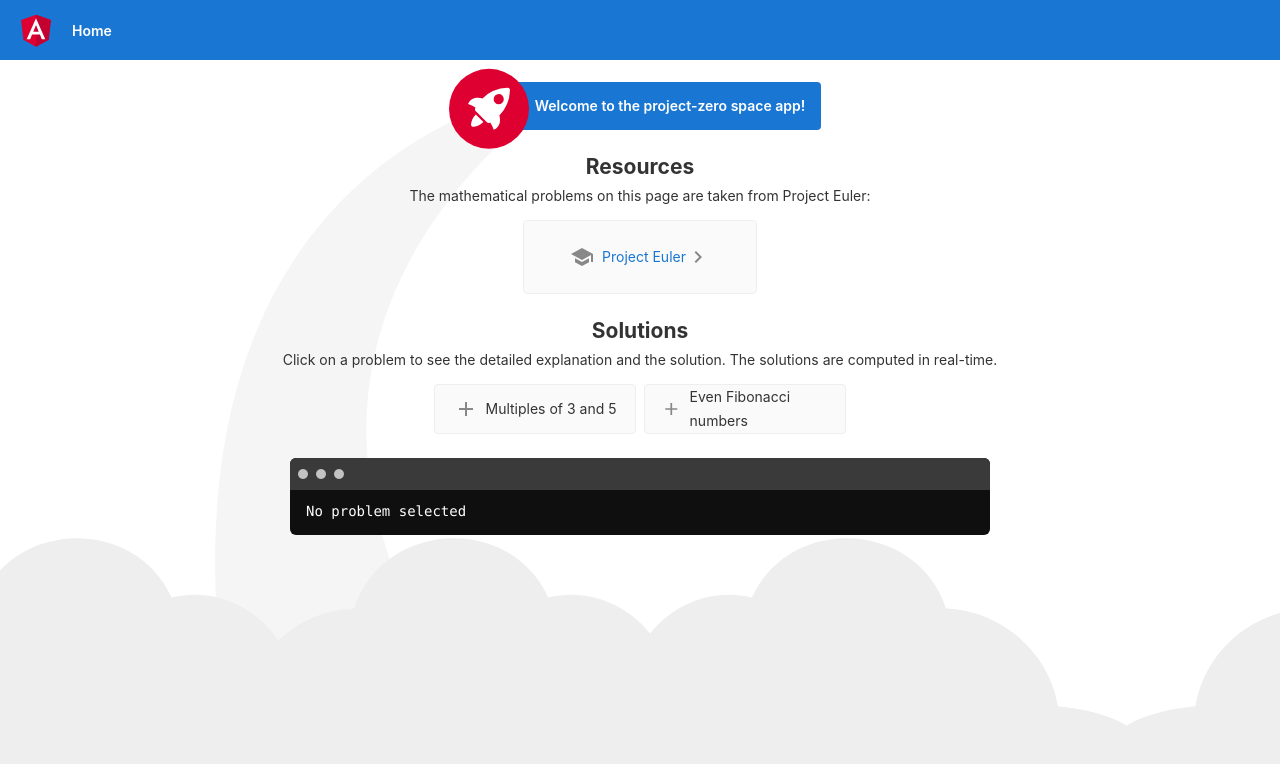
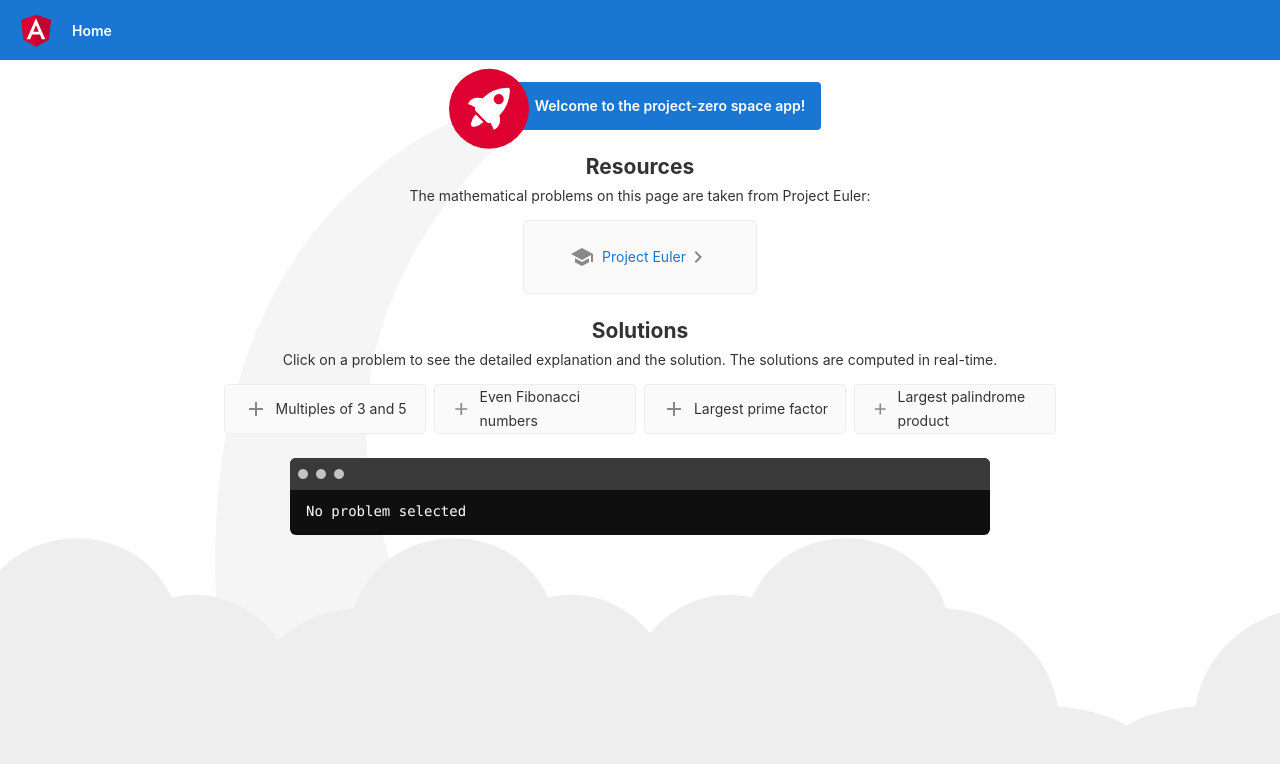
Before and after one commit to Pablonivo/project-zero, an Angular app: page / in a window 1280 px wide. Shown: the top 764 px of the page. Built offline with nearby package versions, Linux system fonts and the light colour scheme.

Commit message:
Added 3rd solution

```diff
--- a/src/app/app.component.html
+++ b/src/app/app.component.html
@@ -72,6 +72,20 @@
 
       <span>Even Fibonacci numbers</span>
     </div>
+
+    <div class="card card-small" (click)="selection.value = '3'" tabindex="0">
+      <svg class="material-icons" xmlns="http://www.w3.org/2000/svg" width="24" height="24" viewBox="0 0 24 24">
+        <path d="M19 13h-6v6h-2v-6H5v-2h6V5h2v6h6v2z" /></svg>
+
+      <span>Largest prime factor</span>
+    </div>
+
+    <div class="card card-small" (click)="selection.value = '4'" tabindex="0">
+      <svg class="material-icons" xmlns="http://www.w3.org/2000/svg" width="24" height="24" viewBox="0 0 24 24">
+        <path d="M19 13h-6v6h-2v-6H5v-2h6V5h2v6h6v2z" /></svg>
+
+      <span>Largest palindrome product</span>
+    </div>
   </div>
 
   <div [ngSwitch]="selection.value">
@@ -88,7 +102,19 @@
       1, 2, 3, 5, 8, 13, 21, 34, 55, 89, ...
 
       By considering the terms in the Fibonacci sequence whose values do not exceed four million, find the sum of the
-        even-valued terms.
+      even-valued terms.</div>
+    <div *ngSwitchCase="'3'">
+
+      The prime factors of 13195 are 5, 7, 13 and 29.
+
+      What is the largest prime factor of the number 600851475143 ?
+    </div>
+    <div *ngSwitchCase="'4'">
+
+      A palindromic number reads the same both ways. The largest palindrome made from the product of two 2-digit numbers
+      is 9009 = 91 × 99.
+
+      Find the largest palindrome made from the product of two 3-digit numbers.
     </div>
   </div>
 
@@ -97,6 +123,8 @@
     <pre *ngSwitchDefault>No problem selected</pre>
     <pre *ngSwitchCase="'1'">{{projectEulerHelper.solutionOfProblem1}}</pre>
     <pre *ngSwitchCase="'2'">{{projectEulerHelper.solutionOfProblem2}}</pre>
+    <pre *ngSwitchCase="'3'">{{projectEulerHelper.solutionOfProblem3}}</pre>
+    <pre *ngSwitchCase="'4'">TODO: In progress</pre>
   </div>
 
   <svg id="clouds" alt="Gray Clouds Background" xmlns="http://www.w3.org/2000/svg" width="2611.084" height="485.677"
--- a/src/app/math-helper/math-helper.ts
+++ b/src/app/math-helper/math-helper.ts
@@ -14,4 +14,23 @@ export class MathHelper {
         }
         return fibonacciSequence;
     }
+
+    /**
+     * Returns a list of prime factors, where a prime can occur more than once.
+     */
+    getListOfPrimeFactors(number: number): number[] {
+        let listOfPrimeFactors = [];
+        let i = 2;
+
+        while (number !== 1) {
+            if (number % i === 0){
+                number /= i;
+                listOfPrimeFactors.push(i);
+            }
+            else {
+                i++;
+            }
+        }
+        return listOfPrimeFactors;
+    }
 }
--- a/src/app/project-euler-helper/project-euler-helper.ts
+++ b/src/app/project-euler-helper/project-euler-helper.ts
@@ -13,6 +13,10 @@ export class ProjectEulerHelper{
             .reduce((accumulator, currentValue) => accumulator + currentValue, 0);
     }
 
+    get solutionOfProblem3(): number {
+        return Math.max(...this._mathHelper.getListOfPrimeFactors(600851475143));
+    }
+
     _getSumOfMultiplesOfNumbersBelowMax(numbers: number[], max: number): number {
         var multiplesList = [];
 
```
Also changed, not shown: 2 other files (tests, documents, lock files or other folders). Lines whose indentation alone changed are shown as unchanged.
